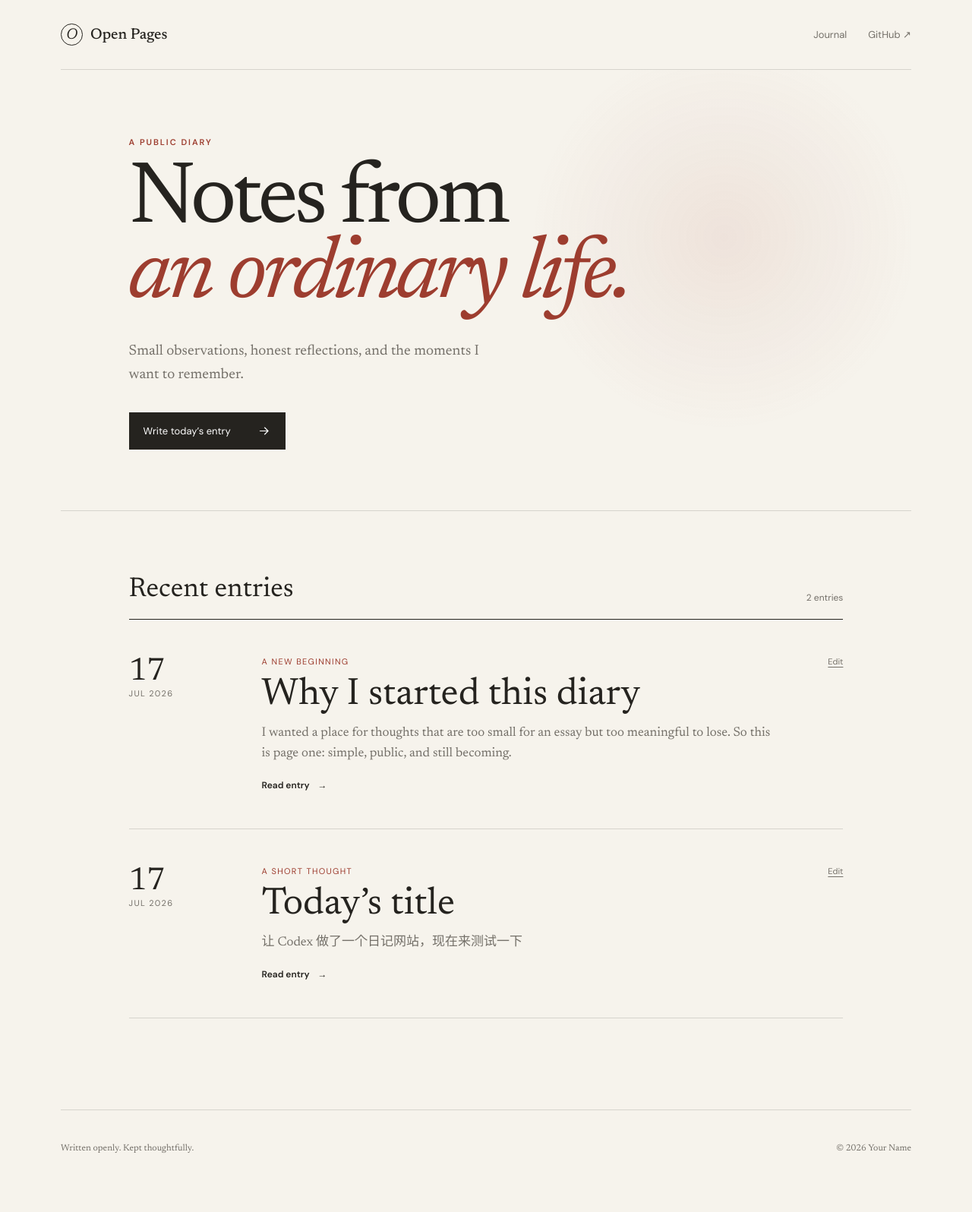
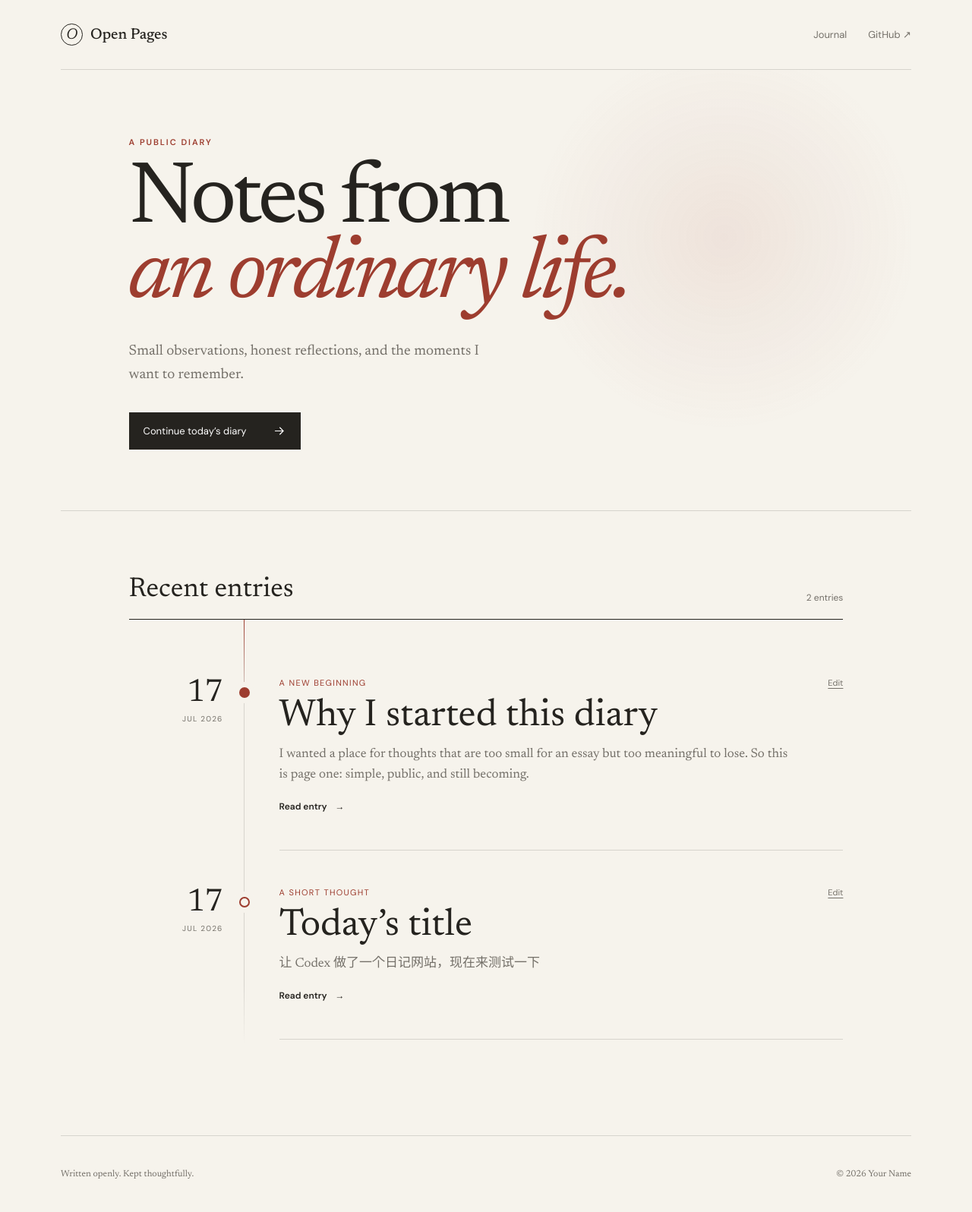
Before and after one commit to faryao/public-diary, a Jekyll site: the page built from index.html, in a window 1280 px wide. Shown: the whole page at 76% size. Built offline with Jekyll 4.4.1, drawn with Linux system fonts in a browser that asks for light colours; before the commit the page ends 1562 px from its top, so only the background shows below that.

Commit message:
Add daily diary flow and vertical timeline

```diff
--- a/assets/app.js
+++ b/assets/app.js
@@ -7,9 +7,16 @@
 
   const now = new Date();
   const date = [now.getFullYear(), String(now.getMonth() + 1).padStart(2, '0'), String(now.getDate()).padStart(2, '0')].join('-');
-  const template = `---\nlayout: post\ntitle: "Today’s title"\ndate: ${date}\nmood: "A short thought"\n---\n\nStart writing here.\n`;
-  const url = new URL(button.href);
-  url.searchParams.set('filename', `${date}-my-entry.md`);
+  const todayEntry = document.querySelector(`[data-entry-date="${date}"]`);
+  if (todayEntry) {
+    button.href = todayEntry.dataset.editUrl;
+    button.querySelector('span').textContent = 'Continue today’s diary';
+    return;
+  }
+
+  const template = `---\nlayout: post\ntitle: "${date}"\ndate: ${date}\nmood: "Today in a few words"\n---\n\n## Today\n\nWrite what happened today.\n\n## A moment to remember\n\nWhat would you like to keep?\n`;
+  const url = new URL(button.dataset.newUrl);
+  url.searchParams.set('filename', `${date}-diary.md`);
   url.searchParams.set('value', template);
   button.href = url.toString();
 })();
--- a/assets/style.css
+++ b/assets/style.css
@@ -30,9 +30,15 @@ nav a:hover { color: var(--ink); }
 .section-heading { display: flex; align-items: end; justify-content: space-between; padding-bottom: 20px; border-bottom: 1px solid var(--ink); }
 .section-heading h2 { margin: 0; font: 400 36px "Newsreader", serif; }
 .section-heading span { color: var(--muted); font-size: 12px; }
-.entry-card { display: grid; grid-template-columns: 135px 1fr; gap: 40px; padding: 48px 0; border-bottom: 1px solid var(--line); }
-.entry-card time { color: var(--muted); font-size: 11px; letter-spacing: .12em; text-transform: uppercase; }
-.entry-card time span { display: block; color: var(--ink); font: 400 42px/1 "Newsreader", serif; letter-spacing: 0; }
+.timeline { position: relative; padding-top: 34px; }
+.timeline::before { content: ""; position: absolute; top: 0; bottom: 0; left: 151px; width: 1px; background: linear-gradient(var(--red), var(--line) 18%, var(--line) 86%, transparent); }
+.timeline-entry { display: grid; grid-template-columns: 152px 1fr; gap: 46px; position: relative; padding: 42px 0 6px; }
+.timeline-date { position: relative; padding-right: 28px; text-align: right; }
+.timeline-date time { color: var(--muted); font-size: 10px; letter-spacing: .12em; text-transform: uppercase; }
+.timeline-date time span { display: block; color: var(--ink); font: 400 42px/1 "Newsreader", serif; letter-spacing: 0; }
+.timeline-date i { position: absolute; z-index: 1; top: 13px; right: -7px; width: 14px; height: 14px; background: var(--paper); border: 2px solid var(--red); border-radius: 50%; box-shadow: 0 0 0 7px var(--paper); }
+.timeline-entry:first-child .timeline-date i { background: var(--red); }
+.timeline-entry .entry-body { padding: 0 0 48px; border-bottom: 1px solid var(--line); }
 .entry-topline { display: flex; justify-content: space-between; }
 .entry-topline p { margin: 0; color: var(--red); font-size: 11px; letter-spacing: .12em; text-transform: uppercase; }
 .edit-link { color: var(--muted); font-size: 11px; text-underline-offset: 3px; }
@@ -66,8 +72,11 @@ footer { display: flex; justify-content: space-between; padding: 32px 0; color:
   .hero { min-height: 520px; padding: 70px 12px; }
   .hero h1 { font-size: clamp(55px, 18vw, 82px); }
   .entries { padding: 68px 12px 90px; }
-  .entry-card { grid-template-columns: 58px 1fr; gap: 18px; padding: 38px 0; }
-  .entry-card time span { font-size: 32px; }
+  .timeline::before { left: 65px; }
+  .timeline-entry { grid-template-columns: 66px 1fr; gap: 22px; padding: 32px 0 0; }
+  .timeline-date { padding-right: 16px; }
+  .timeline-date time span { font-size: 30px; }
+  .timeline-date i { top: 9px; right: -7px; }
   .entry-body h3 { font-size: 32px; }
   .post { padding: 48px 8px 90px; }
   .post header { padding: 60px 0 42px; }
--- a/index.html
+++ b/index.html
@@ -6,8 +6,8 @@ layout: default
   <p class="eyebrow">A PUBLIC DIARY</p>
   <h1 id="diary-title">Notes from<br><em>an ordinary life.</em></h1>
   <p class="intro">Small observations, honest reflections, and the moments I want to remember.</p>
-  <a class="write-button" id="write-button" href="https://github.com/{{ site.github_username }}/{{ site.repository_name }}/new/main/_posts" target="_blank" rel="noreferrer">
-    <span>Write today’s entry</span>
+  <a class="write-button" id="write-button" href="https://github.com/{{ site.github_username }}/{{ site.repository_name }}/new/main/_posts" data-new-url="https://github.com/{{ site.github_username }}/{{ site.repository_name }}/new/main/_posts" target="_blank" rel="noreferrer">
+    <span>Open today’s diary</span>
     <svg viewBox="0 0 24 24" aria-hidden="true"><path d="M5 12h14M13 6l6 6-6 6"/></svg>
   </a>
 </section>
@@ -19,13 +19,16 @@ layout: default
   </header>
 
   {% if site.posts.size > 0 %}
-    <div class="entry-list">
+    <div class="timeline" id="timeline">
       {% for post in site.posts %}
-      <article class="entry-card">
-        <time datetime="{{ post.date | date_to_xmlschema }}">
-          <span>{{ post.date | date: "%d" }}</span>
-          {{ post.date | date: "%b %Y" }}
-        </time>
+      <article class="timeline-entry" data-entry-date="{{ post.date | date: '%Y-%m-%d' }}" data-edit-url="https://github.com/{{ site.github_username }}/{{ site.repository_name }}/edit/main/{{ post.path }}">
+        <div class="timeline-date">
+          <time datetime="{{ post.date | date_to_xmlschema }}">
+            <span>{{ post.date | date: "%d" }}</span>
+            {{ post.date | date: "%b %Y" }}
+          </time>
+          <i aria-hidden="true"></i>
+        </div>
         <div class="entry-body">
           <div class="entry-topline">
             <p>{{ post.mood | default: "A diary entry" }}</p>
```
Also changed, not shown: README.md.
